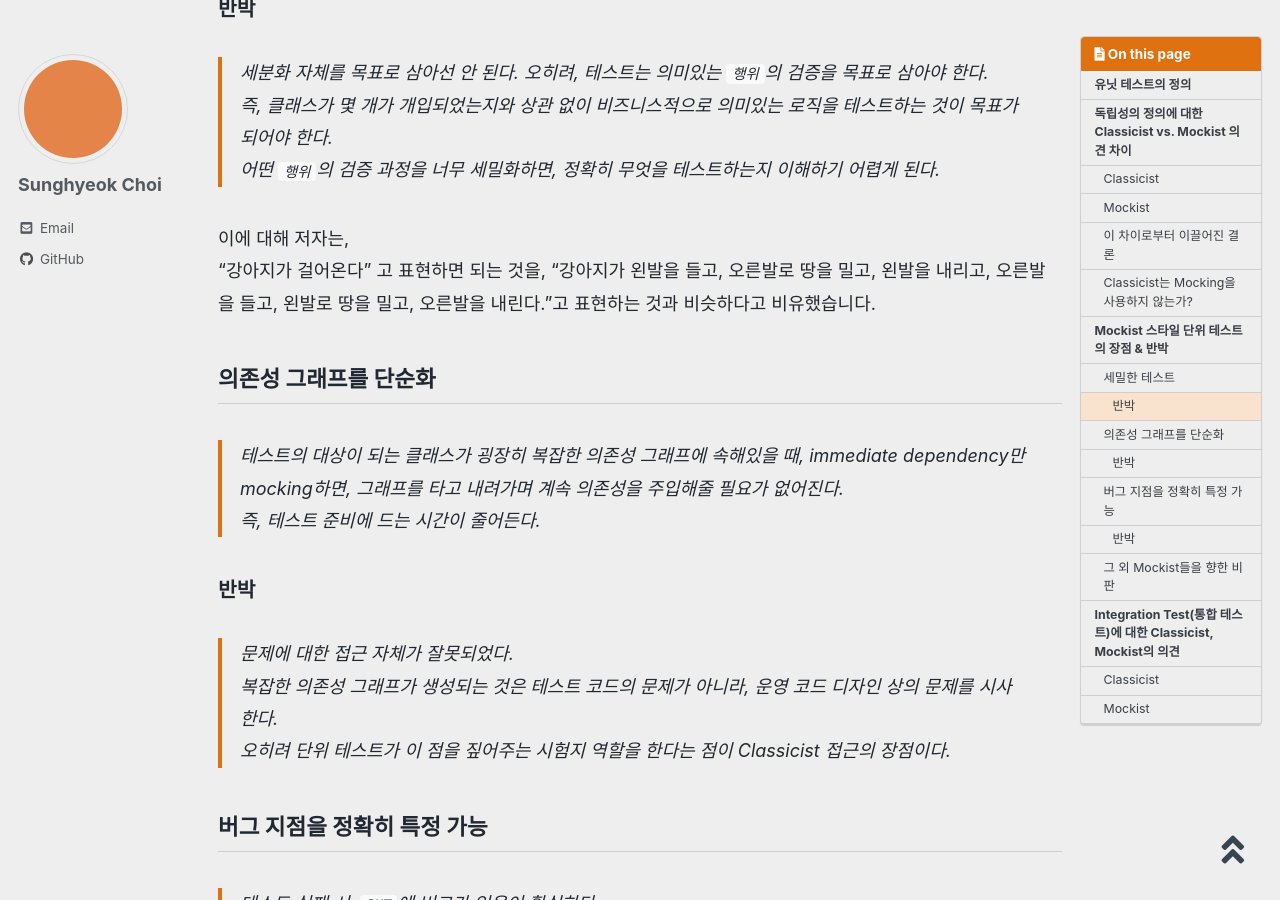
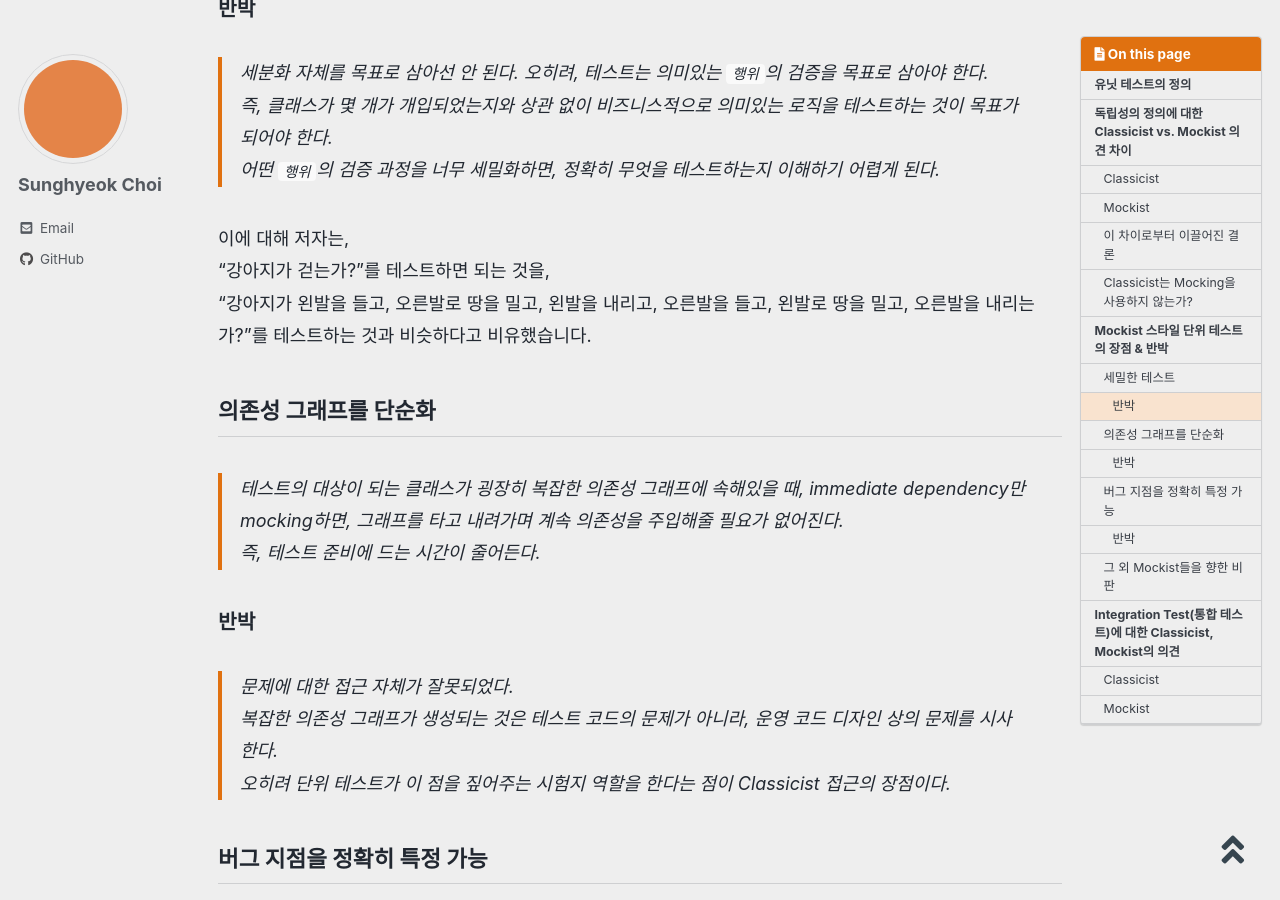
Before and after one commit to shyeokchoi/shyeokchoi.github.io, a Jekyll site: the page built from _posts/Unit Testing/2024-02-20-unit-testing-definition.md, in a window 1280 px wide and 900 px high, scrolled down 3235 px. Built offline with Jekyll 4.4.1, drawn with Linux system fonts in a browser that asks for light colours; cached includes are drawn as plain includes; comment, search, counter and statistics services are not loaded.

Commit message:
edit 2024-02-20 post

```diff
--- a/_posts/Unit Testing/2024-02-20-unit-testing-definition.md
+++ b/_posts/Unit Testing/2024-02-20-unit-testing-definition.md
@@ -89,7 +89,8 @@ Classicist 방식으로 `Store`에 대한 테스트를 작성하면 다음과
 > 어떤 `행위`의 검증 과정을 너무 세밀화하면, 정확히 무엇을 테스트하는지 이해하기 어렵게 된다.
 
 이에 대해 저자는,
-"강아지가 걸어온다" 고 표현하면 되는 것을, "강아지가 왼발을 들고, 오른발로 땅을 밀고, 왼발을 내리고, 오른발을 들고, 왼발로 땅을 밀고, 오른발을 내린다."고 표현하는 것과 비슷하다고 비유했습니다.
+"강아지가 걷는가?"를 테스트하면 되는 것을,
+"강아지가 왼발을 들고, 오른발로 땅을 밀고, 왼발을 내리고, 오른발을 들고, 왼발로 땅을 밀고, 오른발을 내리는가?"를 테스트하는 것과 비슷하다고 비유했습니다.
 
 ## 의존성 그래프를 단순화
 
```
